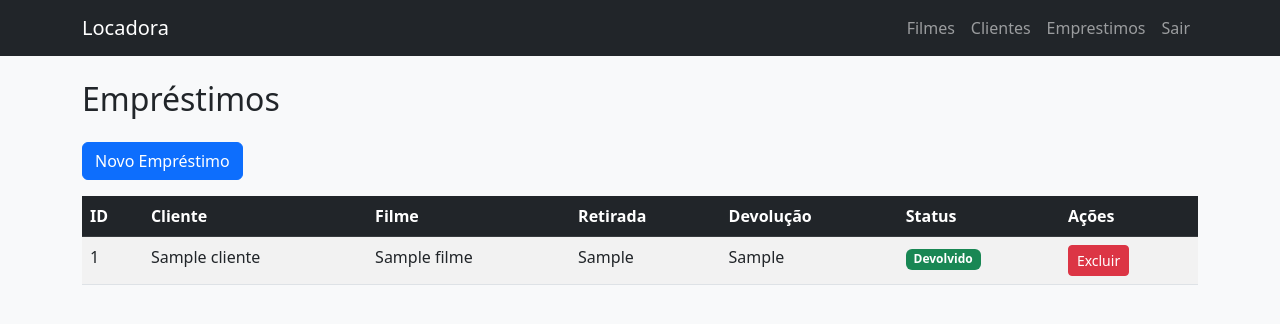
After one commit to laraa-n/Python-Project, a Flask app: page /emprestimos in a window 1280 px wide. The commit adds this page. Shown: the top 324 px of the page. Run offline with Flask 3, Linux system fonts and the light colour scheme; the visitor is signed in with stand-in values (Sample User, id 1); tables that the repository leaves empty hold one stand-in row (values such as "Sample post").

Commit message:
ajustes finais

```diff
--- a/app.py
+++ b/app.py
@@ -1,6 +1,7 @@
 from flask import Flask, render_template, request, redirect, session, url_for
 from werkzeug.security import generate_password_hash, check_password_hash
-from models import db, Usuario, Filme, Cliente
+from models import db, Usuario, Filme, Cliente, Emprestimo
+from datetime import datetime
 
 app = Flask(__name__)
 app.secret_key = "chave_super_secreta_aqui"
@@ -50,7 +51,7 @@ def login():
 
         if user and check_password_hash(user.senha, senha):
             session['usuario'] = username
-            return redirect('/area-protegida')
+            return redirect('/')
         else:
             return "Usuário ou senha incorretos!"
 
@@ -174,5 +175,71 @@ def clientes_excluir(id_cliente):
     db.session.commit()
     return redirect('/clientes')
 
+@app.route('/emprestimos')
+@login_required
+def emprestimos_lista():
+    emprestimos = Emprestimo.query.all()
+    return render_template("emprestimos/lista.html", emprestimos=emprestimos, title="Empréstimos")
+
+@app.route('/emprestimos/adicionar', methods=['GET', 'POST'])
+@login_required
+def emprestimos_adicionar():
+    clientes = Cliente.query.all()
+    filmes = Filme.query.filter(Filme.quantidade > 0).all()  # somente filmes disponíveis
+
+    if request.method == 'POST':
+        id_cliente = request.form['id_cliente']
+        id_filme = request.form['id_filme']
+        data_retirada = request.form['data_retirada']
+        data_devolucao = request.form['data_devolucao']
+
+        # Criar empréstimo
+        novo = Emprestimo(
+            id_cliente=id_cliente,
+            id_filme=id_filme,
+            data_retirada=data_retirada,
+            data_devolucao=data_devolucao,
+            devolvido=False
+        )
+
+        # Atualizar estoque
+        filme = Filme.query.get(id_filme)
+        filme.quantidade -= 1
+
+        db.session.add(novo)
+        db.session.commit()
+
+        return redirect('/emprestimos')
+
+    return render_template("emprestimos/adicionar.html", clientes=clientes, filmes=filmes, title="Novo Empréstimo")
+
+@app.route('/emprestimos/devolver/<int:id_emprestimo>')
+@login_required
+def emprestimos_devolver(id_emprestimo):
+    emp = Emprestimo.query.get(id_emprestimo)
+    emp.devolvido = True
+
+    # Atualiza estoque do filme
+    filme = Filme.query.get(emp.id_filme)
+    filme.quantidade += 1
+
+    db.session.commit()
+    return redirect('/emprestimos')
+
+@app.route('/emprestimos/excluir/<int:id_emprestimo>')
+@login_required
+def emprestimos_excluir(id_emprestimo):
+    emp = Emprestimo.query.get(id_emprestimo)
+
+    # Devolver o filme automaticamente se o empréstimo não foi devolvido
+    if not emp.devolvido:
+        filme = Filme.query.get(emp.id_filme)
+        filme.quantidade += 1
+
+    db.session.delete(emp)
+    db.session.commit()
+
+    return redirect('/emprestimos')
+
 if __name__ == "__main__":
     app.run(debug=True)
--- a/templates/base.html
+++ b/templates/base.html
@@ -15,7 +15,9 @@
 
         <div class="navbar-nav ms-auto">
             {% if session.usuario %}
-                <a class="nav-link" href="/area-protegida">Painel</a>
+                <a class="nav-link" href="/filmes">Filmes</a>
+                <a class="nav-link" href="/clientes">Clientes</a>
+                <a class="nav-link" href="/emprestimos">Emprestimos</a>
                 <a class="nav-link" href="/logout">Sair</a>
             {% else %}
                 <a class="nav-link" href="/login">Login</a>
--- /dev/null
+++ b/templates/emprestimos/lista.html
@@ -0,0 +1,49 @@
+{% extends "base.html" %}
+{% block content %}
+
+<h2 class="mb-4">Empréstimos</h2>
+
+<a href="/emprestimos/adicionar" class="btn btn-primary mb-3">Novo Empréstimo</a>
+
+<table class="table table-striped table-hover">
+    <thead class="table-dark">
+        <tr>
+            <th>ID</th>
+            <th>Cliente</th>
+            <th>Filme</th>
+            <th>Retirada</th>
+            <th>Devolução</th>
+            <th>Status</th>
+            <th>Ações</th>
+        </tr>
+    </thead>
+    <tbody>
+        {% for e in emprestimos %}
+        <tr>
+            <td>{{ e.id_emprestimo }}</td>
+            <td>{{ e.cliente.nome }}</td>
+            <td>{{ e.filme.titulo }}</td>
+            <td>{{ e.data_retirada }}</td>
+            <td>{{ e.data_devolucao }}</td>
+
+            <td>
+                {% if e.devolvido %}
+                    <span class="badge bg-success">Devolvido</span>
+                {% else %}
+                    <span class="badge bg-danger">Pendente</span>
+                {% endif %}
+            </td>
+
+            <td>
+                {% if not e.devolvido %}
+                    <a href="/emprestimos/devolver/{{ e.id_emprestimo }}" class="btn btn-success btn-sm">Devolver</a>
+                {% endif %}
+                <a href="/emprestimos/excluir/{{ e.id_emprestimo }}" class="btn btn-danger btn-sm">Excluir</a>
+            </td>
+
+        </tr>
+        {% endfor %}
+    </tbody>
+</table>
+
+{% endblock %}
```
Also changed, not shown: templates/emprestimos/adicionar.html (added, +33 -0 lines).
